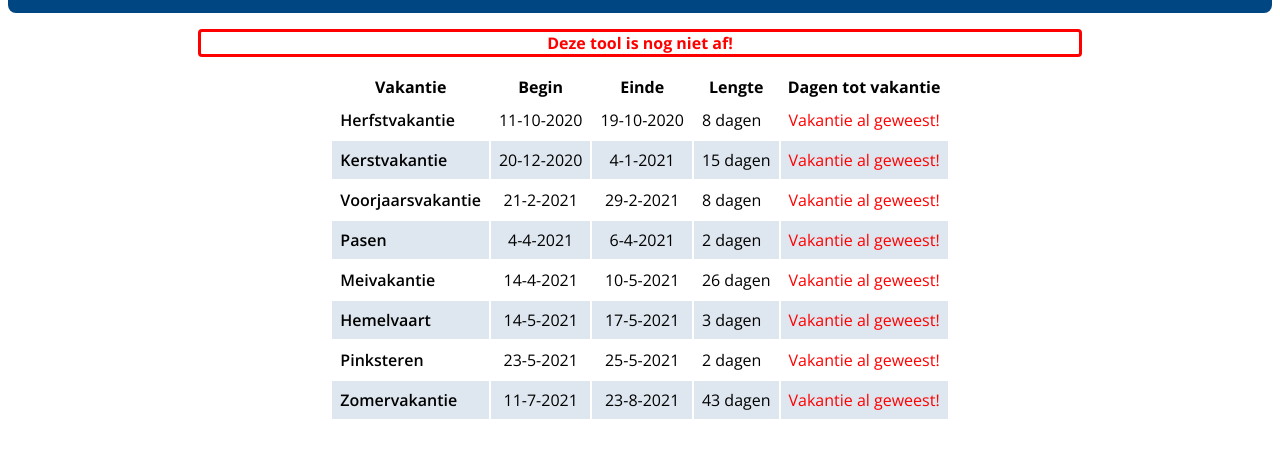
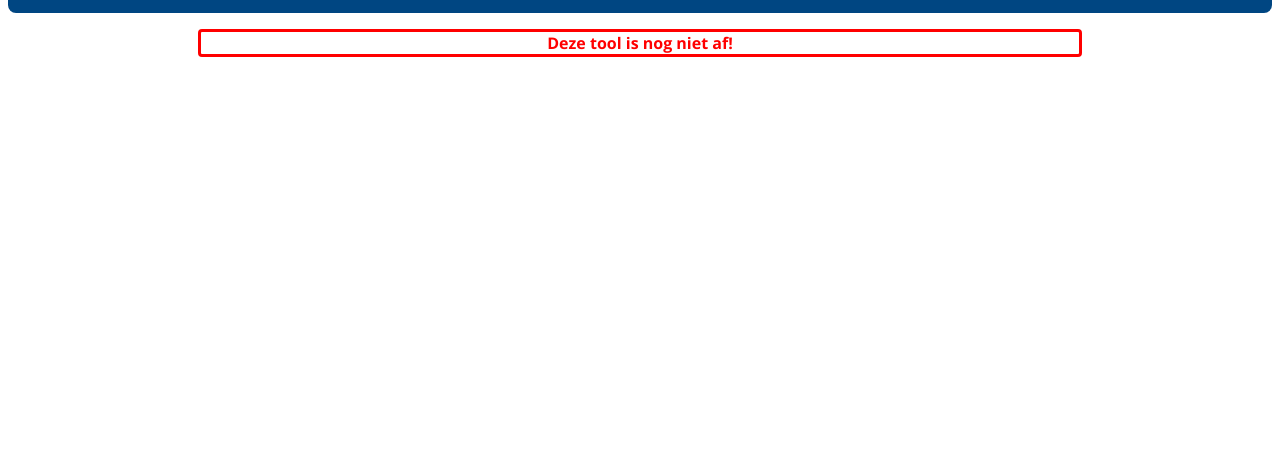
Before and after one commit to TedjeBV/Wanneer-is-de-Vakantie, a plain HTML site: page index.html in a window 1280 px wide. Shown: the part 92-550 px from the top of the page. Drawn offline with nearby package versions, Linux system fonts and the light colour scheme.

Commit message:
Removed table div

```diff
--- a/index.html
+++ b/index.html
@@ -18,8 +18,6 @@
         <p class="warning">
             Deze tool is nog niet af!
         </p>
-
-        <div id="table"></div>
     </main>
 </body>
 </html>
```
